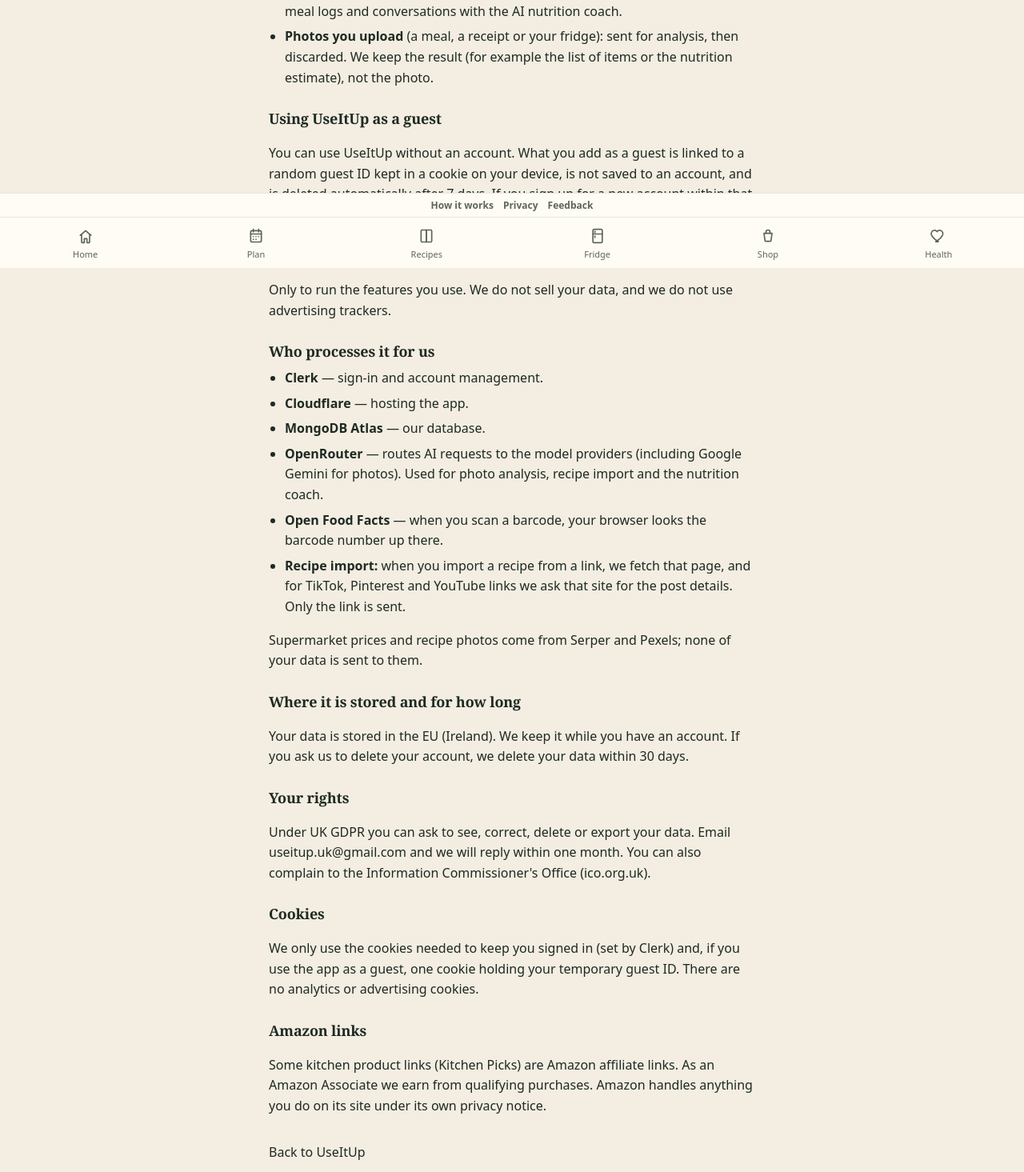
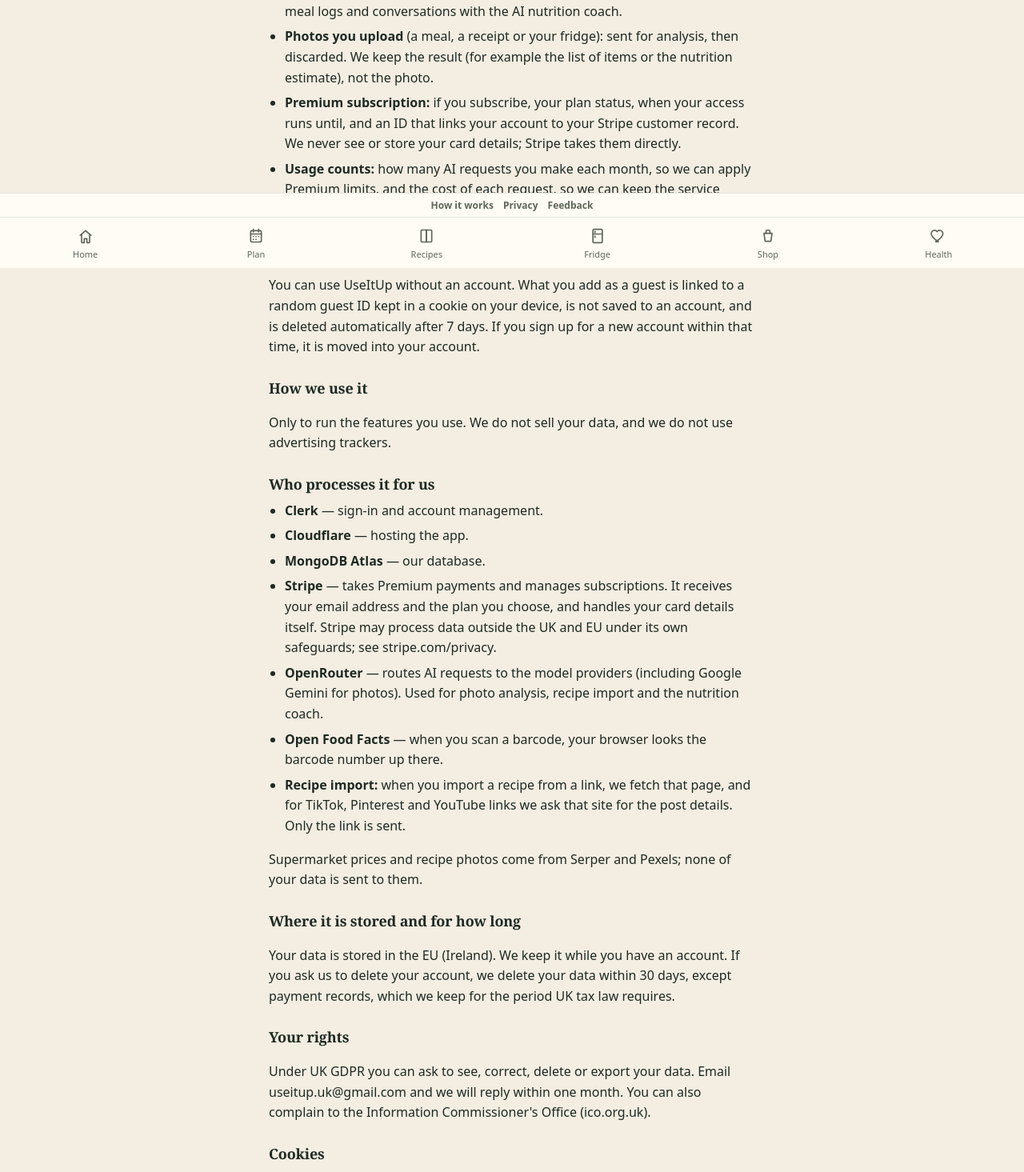
Before and after one commit to codebyjackie-beep/uiu-pwa-v2, a Next.js app in the folder apps/web/: page /privacy in a window 1280 px wide. Shown: the part 465-1930 px from the top of the page at 80% size. Built offline with nearby package versions, Linux system fonts and the light colour scheme; no server answers.

Commit message:
privacy: add Stripe (payments and subscriptions), subscription and usage-count data, payment-record retention
Co-Authored-By: Claude Haiku 5.5 <noreply@anthropic.com>
Claude-Session: https://claude.ai/code/session_01NNpAKrZ7jvfb6rPDciqo4z

```diff
--- a/apps/web/app/privacy/page.tsx
+++ b/apps/web/app/privacy/page.tsx
@@ -5,7 +5,7 @@ export const metadata: Metadata = { title: "Privacy policy · UseItUp" };
 
 /** cc_prompt_meal_grid_profile.md Part PP — public privacy policy (Google Auth Platform branding needs the link).
  * Processors listed are the ones the code actually calls with user data (checked 2026-10-20). */
-const LAST_UPDATED = "20 October 2026";
+const LAST_UPDATED = "28 October 2026";
 
 export default function PrivacyPage() {
   return (
@@ -36,6 +36,14 @@ export default function PrivacyPage() {
           <strong>Photos you upload</strong> (a meal, a receipt or your fridge): sent for analysis, then discarded. We keep the result (for
           example the list of items or the nutrition estimate), not the photo.
         </li>
+        <li>
+          <strong>Premium subscription:</strong> if you subscribe, your plan status, when your access runs until, and an ID that links your
+          account to your Stripe customer record. We never see or store your card details; Stripe takes them directly.
+        </li>
+        <li>
+          <strong>Usage counts:</strong> how many AI requests you make each month, so we can apply Premium limits, and the cost of each request,
+          so we can keep the service running.
+        </li>
       </ul>
 
       <h2>Using UseItUp as a guest</h2>
@@ -60,6 +68,11 @@ export default function PrivacyPage() {
           <strong>MongoDB Atlas</strong> — our database.
         </li>
         <li>
+          <strong>Stripe</strong> — takes Premium payments and manages subscriptions. It receives your email address and the plan you choose,
+          and handles your card details itself. Stripe may process data outside the UK and EU under its own safeguards; see{" "}
+          <a href="https://stripe.com/privacy" target="_blank" rel="noopener noreferrer">stripe.com/privacy</a>.
+        </li>
+        <li>
           <strong>OpenRouter</strong> — routes AI requests to the model providers (including Google Gemini for photos). Used for photo
           analysis, recipe import and the nutrition coach.
         </li>
@@ -76,7 +89,7 @@ export default function PrivacyPage() {
       <h2>Where it is stored and for how long</h2>
       <p>
         Your data is stored in the EU (Ireland). We keep it while you have an account. If you ask us to delete your account, we delete your data
-        within 30 days.
+        within 30 days, except payment records, which we keep for the period UK tax law requires.
       </p>
 
       <h2>Your rights</h2>
@@ -88,7 +101,8 @@ export default function PrivacyPage() {
       <h2>Cookies</h2>
       <p>
         We only use the cookies needed to keep you signed in (set by Clerk) and, if you use the app as a guest, one cookie
-        holding your temporary guest ID. There are no analytics or advertising cookies.
+        holding your temporary guest ID. There are no analytics or advertising cookies. When you pay, Stripe&apos;s checkout page sets its
+        own cookies for payment security.
       </p>
 
       <h2>Amazon links</h2>
```
